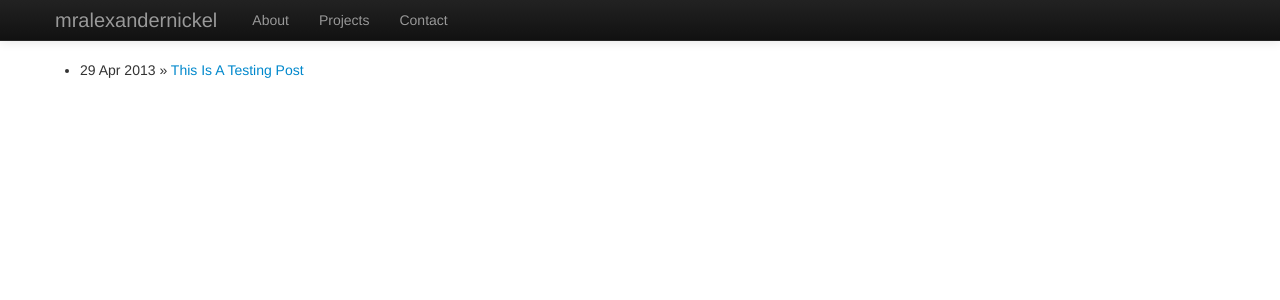
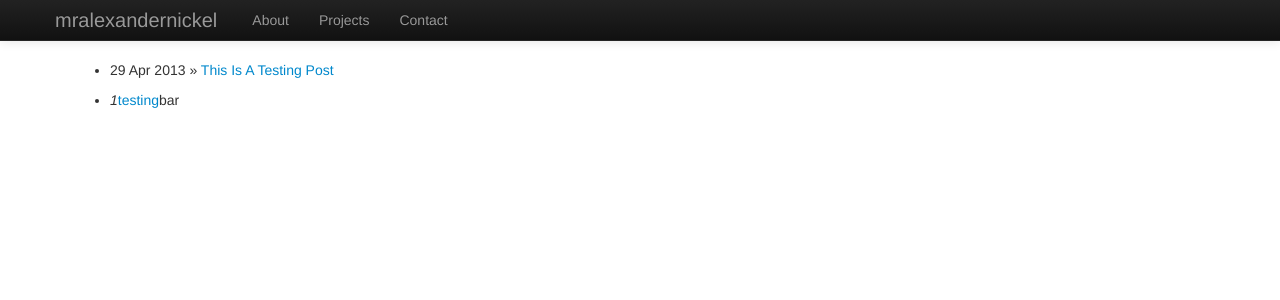
Before and after one commit to mralexandernickel/mralexandernickel.github.com, a Jekyll site: the page built from index.html, in a window 1280 px wide. Shown: the top 300 px of the page. Built offline with Jekyll 4.4.1, drawn with Linux system fonts in a browser that asks for light colours; nearby versions of some CDN libraries.

Commit message:
added a category_list jekyll plugin, and outputting it on index.html

```diff
--- /dev/null
+++ b/_plugins/category_list.rb
@@ -0,0 +1,23 @@
+module Jekyll
+  class CategoryList < Liquid::Tag
+    def render(context)
+      s = StringIO.new
+      begin
+        categories = context['site']['categories']
+        unless categories.nil?
+          post_count = context['site']['posts'].size.to_i
+          categories.sort_by { |cat, posts| posts.size }
+            .reverse()
+            .each do |cat, posts|
+               s << "<li><em>#{posts.size}</em><a href=\"/blog/categories/#{cat}\">#{cat}</a><span style=\"width:#{posts.size * 100 / post_count}%\">bar</span><div class=\"#{cat}\"></div></li>"
+            end
+        end
+      rescue => boom
+        p boom
+      end
+      "<ul>#{s.string}</ul>"
+    end
+  end
+end
+
+Liquid::Template.register_tag('category_list', Jekyll::CategoryList)
--- a/index.html
+++ b/index.html
@@ -2,9 +2,14 @@
 layout: default
 ---
 <div class"row">
-  <ul class="posts">
-    {% for post in site.posts %}
-      <li><span>{{ post.date | date_to_string }}</span> &raquo; <a href="{{ BASE_PATH }}{{ post.url }}">{{ post.title }}</a></li>
-    {% endfor %}
-  </ul>
+  <div class="span8">
+    <ul class="posts">
+      {% for post in site.posts %}
+        <li><span>{{ post.date | date_to_string }}</span> &raquo; <a href="{{ BASE_PATH }}{{ post.url }}">{{ post.title }}</a></li>
+      {% endfor %}
+    </ul>
+  </div>
+  <div class="span4">
+    {% category_list %}
+  </div>
 </div>
```
